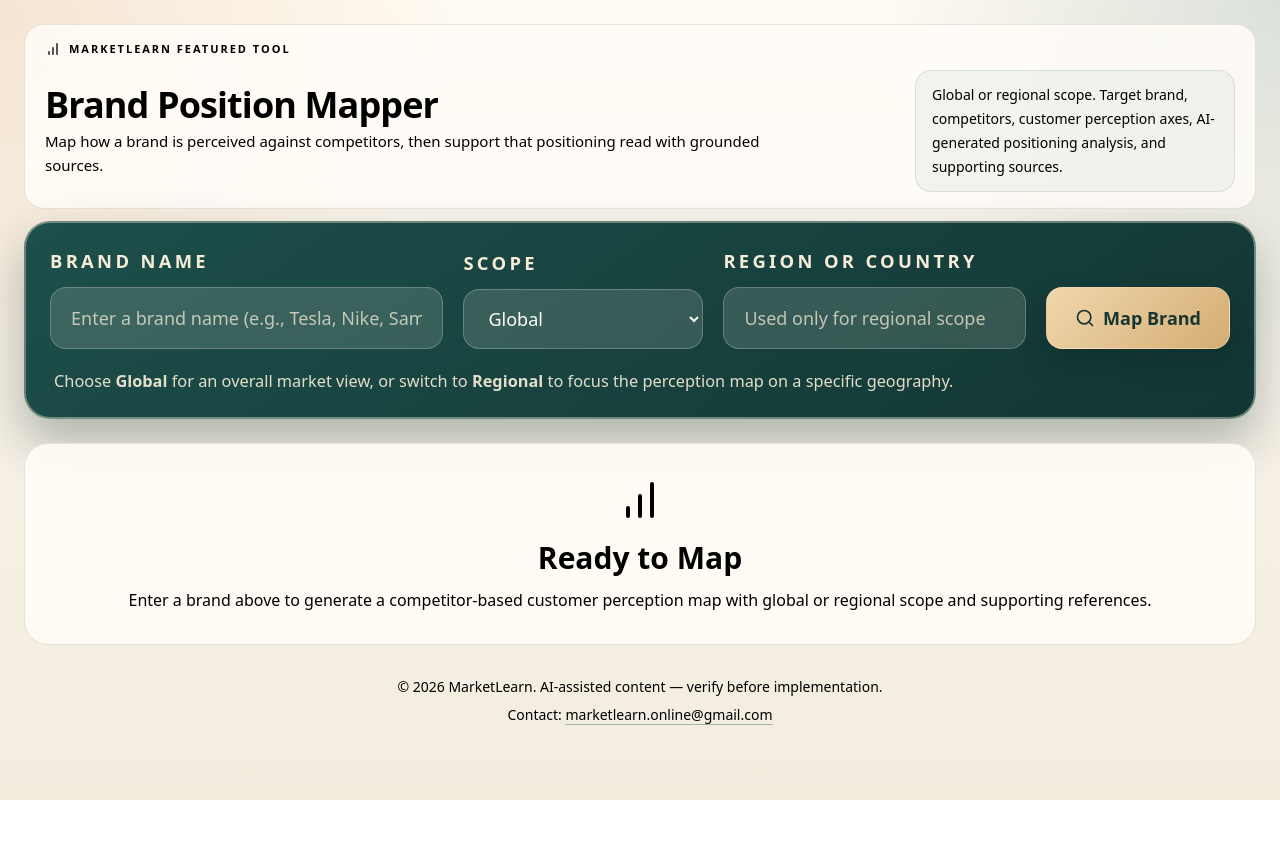
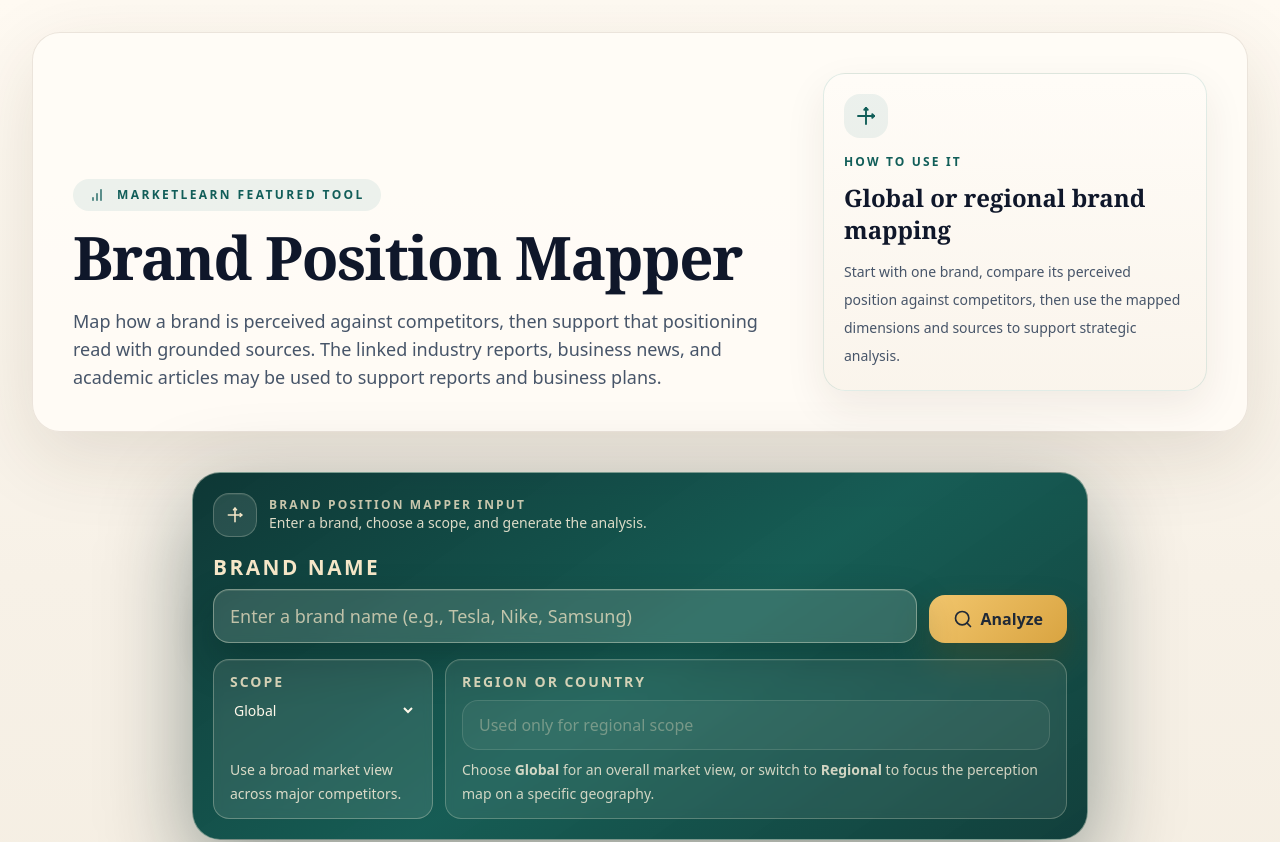
Before and after one commit to m2que/-Brand-Position-Mapper, a React (Vite) app: page / in a window 1280 px wide. Shown: the top 842 px of the page. Before the commit the page ends 800 px from the top, so only its background shows below. Built offline with nearby package versions, Linux system fonts and the light colour scheme.

Commit message:
Align BPM UI with CBBE style and add loading spinner

```diff
--- a/App.tsx
+++ b/App.tsx
@@ -6,6 +6,17 @@
 import { ChartBarIcon } from './components/icons';
 import { fetchBrandMapData } from './services/geminiService';
 import type { MapData, ScopeOption } from './types';
+
+const PositionMapIcon: React.FC<React.SVGProps<SVGSVGElement>> = (props) => (
+  <svg viewBox="0 0 24 24" fill="none" stroke="currentColor" strokeWidth="1.9" strokeLinecap="round" strokeLinejoin="round" aria-hidden="true" {...props}>
+    <path d="M12 4v16"></path>
+    <path d="M4 12h16"></path>
+    <path d="M12 4l-1.75 1.75"></path>
+    <path d="M12 4l1.75 1.75"></path>
+    <path d="M20 12l-1.75-1.75"></path>
+    <path d="M20 12l-1.75 1.75"></path>
+  </svg>
+);
 
 const App: React.FC = () => {
   const [mapData, setMapData] = useState<MapData | null>(null);
@@ -40,30 +51,37 @@
   }, []);
 
   return (
-    <div className="min-h-screen p-4 sm:p-5 md:p-6">
+    <div className="min-h-screen bg-[linear-gradient(180deg,#fffaf2_0%,#f7f1e7_48%,#f3ecdf_100%)] text-slate-800 flex flex-col items-center p-4 sm:p-6 md:p-8">
       <div className="absolute inset-0 -z-10 bg-[radial-gradient(circle_at_top_left,rgba(198,125,50,0.16),transparent_30%),radial-gradient(circle_at_top_right,rgba(31,95,91,0.16),transparent_26%)]"></div>
-      <div className="mx-auto flex w-full max-w-7xl flex-col">
-        <header className="mb-3 flex flex-col gap-3 rounded-[20px] border border-[rgba(113,86,56,0.14)] bg-[rgba(255,252,247,0.88)] px-4 py-4 shadow-card sm:px-5 sm:py-4">
-          <div className="flex items-center gap-2 text-[11px] font-semibold uppercase tracking-[0.18em] text-moss">
-            <ChartBarIcon className="h-4 w-4" />
-            MarketLearn Featured Tool
-          </div>
-          <div className="grid gap-3 lg:grid-cols-[minmax(0,1fr)_320px] lg:items-center">
-            <div>
-              <h1 className="font-display text-2xl font-bold tracking-tight text-ink sm:text-3xl md:text-4xl">
+      <div className="w-full max-w-7xl mx-auto">
+        <header className="mb-10 rounded-[28px] border border-[rgba(113,86,56,0.14)] bg-[rgba(255,252,247,0.9)] px-6 py-10 shadow-[0_24px_80px_rgba(61,41,20,0.12)] sm:px-10">
+          <div className="flex flex-col gap-6 lg:flex-row lg:items-end lg:justify-between">
+            <div className="max-w-3xl">
+              <div className="mb-4 inline-flex items-center gap-3 rounded-full bg-[rgba(15,118,110,0.08)] px-4 py-2 text-xs font-semibold uppercase tracking-[0.2em] text-teal-800">
+                <ChartBarIcon className="h-4 w-4" />
+                MarketLearn Featured Tool
+              </div>
+              <h1 className="font-serif text-4xl font-bold tracking-tight text-slate-900 sm:text-5xl md:text-6xl">
                 Brand Position Mapper
               </h1>
-              <p className="mt-1 max-w-3xl text-sm leading-6 text-stone sm:text-[15px]">
-                Map how a brand is perceived against competitors, then support that positioning read with grounded sources.
+              <p className="mt-5 max-w-3xl text-base leading-8 text-slate-600 sm:text-lg">
+                Map how a brand is perceived against competitors, then support that positioning read with grounded sources. The linked industry reports, business news, and academic articles may be used to support reports and business plans.
               </p>
             </div>
-            <div className="rounded-[16px] border border-[rgba(31,95,91,0.12)] bg-[rgba(31,95,91,0.05)] px-4 py-3 text-sm leading-6 text-stone">
-              Global or regional scope. Target brand, competitors, customer perception axes, AI-generated positioning analysis, and supporting sources.
+            <div className="max-w-sm rounded-[22px] border border-[rgba(15,118,110,0.12)] bg-[linear-gradient(180deg,rgba(255,252,247,0.96),rgba(250,244,235,0.96))] p-5 shadow-[0_16px_40px_rgba(61,41,20,0.08)]">
+              <div className="mb-4 inline-flex h-11 w-11 items-center justify-center rounded-2xl bg-[rgba(15,118,110,0.08)] text-teal-800">
+                <PositionMapIcon className="h-6 w-6" />
+              </div>
+              <p className="text-xs font-semibold uppercase tracking-[0.18em] text-teal-800">How to use it</p>
+              <p className="mt-3 font-serif text-2xl font-semibold text-slate-900">Global or regional brand mapping</p>
+              <p className="mt-3 text-sm leading-7 text-slate-600">
+                Start with one brand, compare its perceived position against competitors, then use the mapped dimensions and sources to support strategic analysis.
+              </p>
             </div>
           </div>
         </header>
 
-        <main className="space-y-3">
+        <main>
           <BrandInputForm onSubmit={handleSubmit} isLoading={isLoading} />
 
           {isLoading && <LoadingIndicator />}
--- a/components/BrandInputForm.tsx
+++ b/components/BrandInputForm.tsx
@@ -1,6 +1,17 @@
 import React, { useState } from 'react';
 import { SearchIcon } from './icons';
 import type { ScopeOption } from '../types';
+
+const PositionMapIcon: React.FC<React.SVGProps<SVGSVGElement>> = (props) => (
+  <svg viewBox="0 0 24 24" fill="none" stroke="currentColor" strokeWidth="1.9" strokeLinecap="round" strokeLinejoin="round" aria-hidden="true" {...props}>
+    <path d="M12 4v16"></path>
+    <path d="M4 12h16"></path>
+    <path d="M12 4l-1.75 1.75"></path>
+    <path d="M12 4l1.75 1.75"></path>
+    <path d="M20 12l-1.75-1.75"></path>
+    <path d="M20 12l-1.75 1.75"></path>
+  </svg>
+);
 
 interface BrandInputFormProps {
   onSubmit: (brandName: string, scope: ScopeOption, regionalQuery: string) => void;
@@ -26,11 +37,20 @@
   };
 
   return (
-    <form onSubmit={handleSubmit} className="mb-6">
-      <div className="space-y-5 rounded-[26px] border-2 border-[rgba(255,244,221,0.38)] bg-[linear-gradient(145deg,#1d4f4b,#123633)] p-5 shadow-[0_24px_50px_rgba(18,54,51,0.32)] transition-all duration-300 focus-within:border-[rgba(255,244,221,0.75)] focus-within:ring-4 focus-within:ring-[rgba(255,244,221,0.18)] sm:p-6">
-        <div className="grid gap-5 lg:grid-cols-[minmax(0,1.3fr)_240px_minmax(0,1fr)_auto] lg:items-end">
-          <label className="block">
-            <span className="mb-3 block text-lg font-extrabold uppercase tracking-[0.18em] text-[#f7ecd7] sm:text-[1.15rem]">Brand Name</span>
+    <form onSubmit={handleSubmit} className="mb-8 mx-auto max-w-4xl">
+      <div className="space-y-4 rounded-[28px] border border-[rgba(245,238,220,0.45)] bg-[linear-gradient(145deg,rgba(4,47,46,0.96),rgba(8,83,75,0.94)_52%,rgba(10,57,54,0.97))] p-4 shadow-[0_30px_90px_rgba(3,32,30,0.42)] transition-all duration-300 focus-within:ring-2 focus-within:ring-[rgba(254,240,138,0.45)] sm:p-5">
+        <div className="mb-1 flex items-center gap-3 text-[#f6e7c8]">
+          <div className="inline-flex h-11 w-11 items-center justify-center rounded-2xl border border-[rgba(255,248,225,0.22)] bg-[rgba(255,250,240,0.1)] text-current shadow-[inset_0_1px_0_rgba(255,248,225,0.08)]">
+            <PositionMapIcon className="h-5 w-5" />
+          </div>
+          <div>
+            <p className="text-xs font-semibold uppercase tracking-[0.18em] text-[rgba(246,231,200,0.8)]">Brand Position Mapper Input</p>
+            <p className="text-sm text-[rgba(248,239,218,0.88)]">Enter a brand, choose a scope, and generate the analysis.</p>
+          </div>
+        </div>
+        <div className="grid gap-3 md:grid-cols-[minmax(0,1fr)_auto] md:items-end">
+          <label className="flex flex-col gap-2">
+            <span className="text-lg font-extrabold uppercase tracking-[0.12em] text-[#f6e7c8] sm:text-[1.3rem]">Brand Name</span>
             <input
               type="text"
               value={brandName}
@@ -42,50 +62,56 @@
               }}
               maxLength={200}
               placeholder="Enter a brand name (e.g., Tesla, Nike, Samsung)"
-              className="w-full rounded-2xl border border-[rgba(255,244,221,0.24)] bg-[rgba(255,250,242,0.14)] px-5 py-4 text-lg text-[#fffaf2] placeholder:text-[rgba(255,244,221,0.7)] focus:outline-none"
+              className="w-full rounded-2xl border border-[rgba(255,248,225,0.36)] bg-[rgba(255,250,240,0.14)] px-4 py-3 text-lg text-[#fff8ea] placeholder:text-[rgba(246,231,200,0.72)] shadow-[inset_0_1px_0_rgba(255,248,225,0.12),0_18px_40px_rgba(2,24,23,0.28)] backdrop-blur-sm focus:outline-none focus:ring-2 focus:ring-[rgba(254,240,138,0.45)]"
               disabled={isLoading}
-            />
-          </label>
-
-          <label className="block">
-            <span className="mb-3 block text-lg font-extrabold uppercase tracking-[0.18em] text-[#f7ecd7] sm:text-[1.15rem]">Scope</span>
-            <select
-              value={scope}
-              onChange={(event) => setScope(event.target.value as ScopeOption)}
-              disabled={isLoading}
-              className="w-full rounded-2xl border border-[rgba(255,244,221,0.24)] bg-[rgba(255,250,242,0.14)] px-5 py-4 text-lg text-[#fffaf2] focus:outline-none"
-            >
-              <option value="Global">Global</option>
-              <option value="Regional">Regional</option>
-            </select>
-          </label>
-
-          <label className="block">
-            <span className="mb-3 block text-lg font-extrabold uppercase tracking-[0.18em] text-[#f7ecd7] sm:text-[1.15rem]">Region or Country</span>
-            <input
-              type="text"
-              value={regionalQuery}
-              onChange={(event) => setRegionalQuery(event.target.value)}
-              placeholder={scope === 'Regional' ? 'e.g., USA, GCC, Western Europe' : 'Used only for regional scope'}
-              className="w-full rounded-2xl border border-[rgba(255,244,221,0.24)] bg-[rgba(255,250,242,0.14)] px-5 py-4 text-lg text-[#fffaf2] placeholder:text-[rgba(255,244,221,0.7)] focus:outline-none"
-              disabled={isLoading || scope !== 'Regional'}
             />
           </label>
 
           <button
             type="submit"
             disabled={isLoading}
-            className="flex min-h-[60px] items-center justify-center rounded-2xl border border-[rgba(255,244,221,0.3)] bg-[linear-gradient(135deg,#f1d7ad,#d4ad73)] px-7 py-4 text-lg font-semibold text-[#173633] shadow-[0_14px_28px_rgba(10,30,28,0.28)] transition-all duration-300 hover:-translate-y-px focus:outline-none focus:ring-2 focus:ring-[rgba(255,244,221,0.75)] focus:ring-offset-2 focus:ring-offset-[#1a4743] disabled:cursor-not-allowed disabled:opacity-50"
+            className="flex items-center justify-center rounded-2xl bg-[linear-gradient(135deg,#f2c66d,#d9a441)] px-6 py-3 font-bold text-[#1f2937] shadow-[0_18px_34px_rgba(89,64,18,0.34)] transition-all duration-300 hover:-translate-y-px hover:bg-[linear-gradient(135deg,#f5d27f,#e0af4e)] focus:outline-none focus:ring-2 focus:ring-[rgba(254,240,138,0.55)] focus:ring-offset-2 focus:ring-offset-[#0a3c39] disabled:cursor-not-allowed disabled:opacity-50"
           >
             <SearchIcon className="mr-2 h-5 w-5" />
-            {isLoading ? 'Mapping...' : 'Map Brand'}
+            {isLoading ? 'Analyzing...' : 'Analyze'}
           </button>
         </div>
 
-        <p className="px-1 text-base leading-6 text-[rgba(255,244,221,0.88)] sm:text-[1.02rem]">
-          Choose <strong>Global</strong> for an overall market view, or switch to <strong>Regional</strong> to focus the perception map on a specific geography.
-        </p>
-        {errorMessage ? <p className="px-1 text-base leading-6 text-[#ffd1d1]">{errorMessage}</p> : null}
+        <div className="grid gap-3 md:grid-cols-[220px_minmax(0,1fr)] md:items-stretch">
+          <label className="flex h-full flex-col gap-2 rounded-2xl border border-[rgba(255,248,225,0.28)] bg-[rgba(255,250,240,0.1)] px-4 py-3 text-[#f8efda] shadow-[inset_0_1px_0_rgba(255,248,225,0.08)] backdrop-blur-sm">
+            <span className="text-sm font-semibold uppercase tracking-[0.14em] text-[rgba(246,231,200,0.84)]">Scope</span>
+            <select
+              value={scope}
+              onChange={(event) => setScope(event.target.value as ScopeOption)}
+              disabled={isLoading}
+              className="bg-transparent text-sm text-[#fff8ea] focus:outline-none"
+            >
+              <option value="Global">Global</option>
+              <option value="Regional">Regional</option>
+            </select>
+            {!errorMessage && (
+              <span className="mt-auto text-sm leading-6 text-[rgba(248,239,218,0.86)]">
+                {scope === 'Global' ? 'Use a broad market view across major competitors.' : 'Focus the map on a specific country or regional market.'}
+              </span>
+            )}
+          </label>
+
+          <label className="flex h-full flex-col gap-2 rounded-2xl border border-[rgba(255,248,225,0.24)] bg-[rgba(255,250,240,0.08)] px-4 py-3 text-[#f8efda] shadow-[inset_0_1px_0_rgba(255,248,225,0.06)] backdrop-blur-sm">
+            <span className="text-sm font-semibold uppercase tracking-[0.14em] text-[rgba(246,231,200,0.84)]">Region or Country</span>
+            <input
+              type="text"
+              value={regionalQuery}
+              onChange={(event) => setRegionalQuery(event.target.value)}
+              placeholder={scope === 'Regional' ? 'e.g., USA, GCC, Western Europe' : 'Used only for regional scope'}
+              className="w-full rounded-2xl border border-[rgba(255,248,225,0.22)] bg-[rgba(255,250,240,0.08)] px-4 py-3 text-base text-[#fff8ea] placeholder:text-[rgba(246,231,200,0.62)] focus:outline-none focus:ring-2 focus:ring-[rgba(254,240,138,0.35)] disabled:cursor-not-allowed disabled:opacity-60"
+              disabled={isLoading || scope !== 'Regional'}
+            />
+            <p className="mt-auto text-sm leading-6 text-[rgba(248,239,218,0.82)]">
+              Choose <strong>Global</strong> for an overall market view, or switch to <strong>Regional</strong> to focus the perception map on a specific geography.
+            </p>
+          </label>
+        </div>
+        {errorMessage ? <p className="px-4 text-sm font-medium text-[#ffe2b8]">{errorMessage}</p> : null}
       </div>
     </form>
   );
--- a/components/LoadingIndicator.tsx
+++ b/components/LoadingIndicator.tsx
@@ -2,13 +2,12 @@
 
 const LoadingIndicator: React.FC = () => {
   return (
-    <div className="my-4 rounded-[22px] border border-[rgba(113,86,56,0.14)] bg-[rgba(255,252,247,0.92)] p-6 text-center shadow-[0_20px_60px_rgba(61,41,20,0.08)]">
-      <div className="flex items-center justify-center space-x-2">
-        <div className="h-4 w-4 animate-pulse rounded-full bg-moss delay-0"></div>
-        <div className="h-4 w-4 animate-pulse rounded-full bg-bronze delay-200"></div>
-        <div className="h-4 w-4 animate-pulse rounded-full bg-stone delay-400"></div>
+    <div className="my-8 rounded-[24px] border border-[rgba(113,86,56,0.16)] bg-[linear-gradient(180deg,rgba(255,252,247,0.96),rgba(247,241,231,0.96))] p-8 text-center shadow-[0_28px_80px_rgba(61,41,20,0.1)]">
+      <div className="mx-auto flex h-20 w-20 items-center justify-center rounded-full border border-[rgba(15,118,110,0.14)] bg-[radial-gradient(circle_at_top,rgba(15,118,110,0.12),rgba(255,252,247,0.9)_65%)] shadow-[inset_0_1px_0_rgba(255,255,255,0.8),0_18px_40px_rgba(61,41,20,0.08)]">
+        <div className="h-12 w-12 animate-spin rounded-full border-4 border-[rgba(15,118,110,0.16)] border-t-teal-700 border-r-amber-500"></div>
       </div>
-      <p className="mt-4 text-stone">Analyzing market perceptions and mapping competitors...</p>
+      <p className="mt-6 text-lg font-semibold text-slate-900">Analyzing brand position...</p>
+      <p className="mt-2 text-slate-600">Mapping customer perceptions and competitor territory across the selected axes...</p>
     </div>
   );
 };
```
